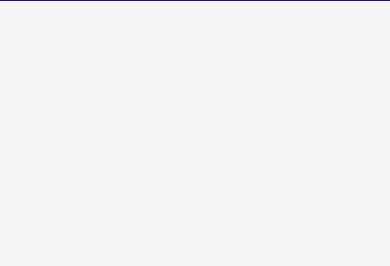
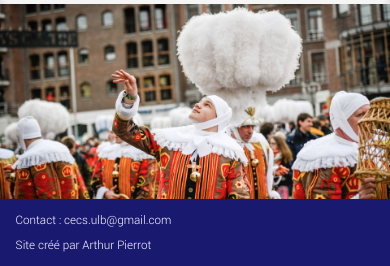
Before and after one commit to Jepsiko/site-cecs, a Django app: page /events/ in a window 390 px wide. Shown: the part 670-936 px from the top of the page. Before the commit the page ends 671 px from the top, so only its background shows below. Run offline with Django 3.2, Linux system fonts and the light colour scheme; data comes from the database, SQL or seed files in the repository.

Commit message:
Fixed affiche for mobile

```diff
--- a/main/static/main/style.css
+++ b/main/static/main/style.css
@@ -942,6 +942,15 @@ a:hover {
 	margin: 1vw auto;
 }
 
+@media screen and (max-width: 800px) {
+	.affiche img {
+		width: 100%;
+		max-width: none;
+		max-height: none;
+		margin: 0;
+	}
+}
+
 /* FOOTER */
 
 footer {
```
